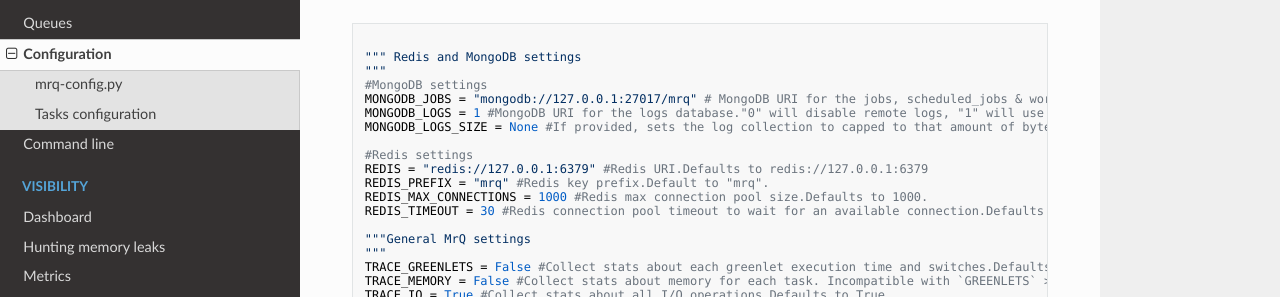
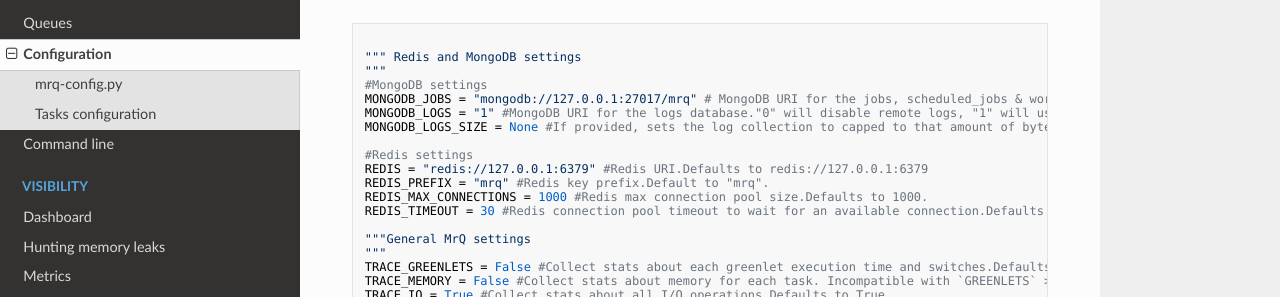
Before and after one commit to pricingassistant/mrq, an MkDocs documentation site: the page built from docs/configuration.md, in a window 1280 px wide and 900 px high, scrolled down 399 px. Shown: the part 154-451 px from the top of the window. Built offline with MkDocs 1.6.1, drawn with Linux system fonts in a browser that asks for light colours; nearby versions of some CDN libraries; old or Windows-style settings are respelled for this version of MkDocs.

Commit message:
fixed data type typo (#219)
* fixed data type typo

* fixed data type typo on MONGODB_LOGS

```diff
--- a/docs/configuration.md
+++ b/docs/configuration.md
@@ -18,7 +18,7 @@
 """
 #MongoDB settings
 MONGODB_JOBS = "mongodb://127.0.0.1:27017/mrq" # MongoDB URI for the jobs, scheduled_jobs & workers database.Defaults to mongodb://127.0.0.1:27017/mrq
-MONGODB_LOGS = 1 #MongoDB URI for the logs database."0" will disable remote logs, "1" will use main MongoDB.Defaults to 1
+MONGODB_LOGS = "1" #MongoDB URI for the logs database."0" will disable remote logs, "1" will use main MongoDB.Defaults to 1
 MONGODB_LOGS_SIZE = None #If provided, sets the log collection to capped to that amount of bytes.
 
 #Redis settings
```
Also changed, not shown: docs/command-line.md (+1 -1 lines).
